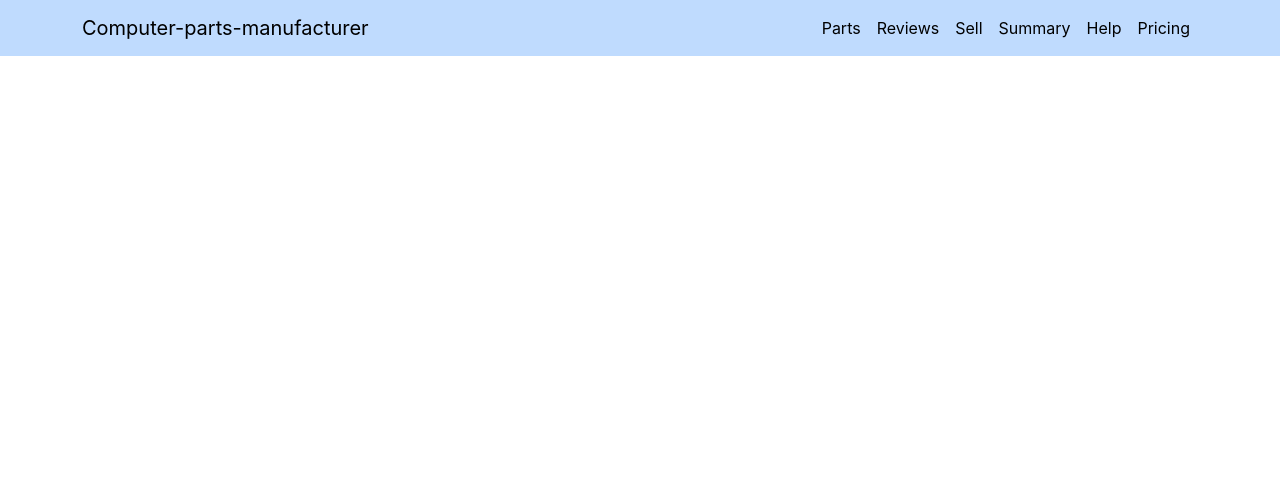
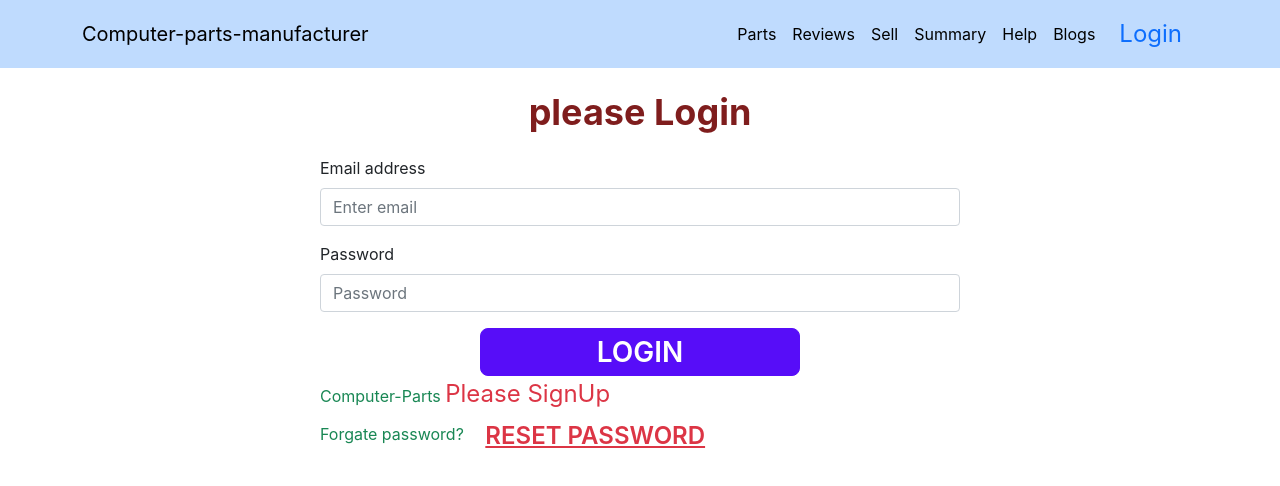
Before and after one commit to zohirul22/Computer-parts-manufacturer-client-side, a React (Create React App) app: page /login in a window 1280 px wide. Shown: the top 486 px of the page. Built offline with nearby package versions, Linux system fonts and the light colour scheme; no server answers.

Commit message:
login and Signup page

```diff
--- a/package.json
+++ b/package.json
@@ -8,9 +8,11 @@
     "@testing-library/user-event": "^13.5.0",
     "bootstrap": "^5.1.3",
     "daisyui": "^2.15.0",
+    "firebase": "^9.8.1",
     "react": "^18.1.0",
     "react-bootstrap": "^2.4.0",
     "react-dom": "^18.1.0",
+    "react-firebase-hooks": "^5.0.3",
     "react-router-dom": "^6.3.0",
     "react-scripts": "5.0.1",
     "web-vitals": "^2.1.4"
--- a/src/App.js
+++ b/src/App.js
@@ -3,6 +3,9 @@ import './App.css';
 import Home from './Page_1/Home/Home/Home';
 import Navber from './Page_1/Home/Navber/Navber';
 import Updatepage from './Page_1/Updatepage/Updatepage';
+import Login from './page_2/Login/Login';
+import RequireAuth from './page_2/RequireAuth/RequireAuth';
+import SignUp from './page_2/SignUp/SignUp';
 
 function App() {
   return (
@@ -12,10 +15,16 @@ function App() {
       <Routes>
 
         <Route path='/' element={<Home></Home>}></Route>
-        <Route path='purchase/:purchaseId' element={<Updatepage></Updatepage>}></Route>
-        <Route></Route>
-        <Route></Route>
-        <Route></Route>
+        <Route path='/home' element={<Home></Home>}></Route>
+        <Route path='purchase/:purchaseId' element={
+          <RequireAuth>
+            <Updatepage></Updatepage>
+          </RequireAuth>
+
+        }></Route>
+        <Route path='/login' element={<Login></Login>}></Route>
+        <Route path='/signup' element={<SignUp></SignUp>}></Route>
+
       </Routes>
     </div>
   );
--- a/src/Page_1/Home/Navber/Navber.js
+++ b/src/Page_1/Home/Navber/Navber.js
@@ -1,7 +1,21 @@
 import React from 'react';
+import { signOut } from 'firebase/auth';
 import { Container, Nav, Navbar } from 'react-bootstrap';
+import { useAuthState } from 'react-firebase-hooks/auth';
+import auth from '../../../firebase.init';
+import { Link } from 'react-router-dom';
+
+
 
 const Navber = () => {
+
+  const [user] = useAuthState(auth);
+
+  const handelSignOut = () => {
+    signOut(auth)
+  }
+
+
   return (
     <Navbar collapseOnSelect expand="lg" className='bg-blue-200' variant="dark" sticky="top">
       <Container>
@@ -17,9 +31,17 @@ const Navber = () => {
             <Nav.Link href="#sell" className='text-black'>Sell</Nav.Link>
             <Nav.Link href="#summary" className='text-black'>Summary</Nav.Link>
             <Nav.Link href="#help" className='text-black'>Help</Nav.Link>
-            <Nav.Link href="#pricing" className='text-black'>Pricing</Nav.Link>
+            <Nav.Link href="#pricing" className='text-black'>Blogs</Nav.Link>
+
 
           </Nav>
+
+          {
+            user ?
+              <button onClick={handelSignOut} className={"btn p-2 btn-info"}>Sign Out</button> :
+              <Nav.Link as={Link} to="login" href="#login" className='fs-4'>Login</Nav.Link>}
+
+
         </Navbar.Collapse>
       </Container>
     </Navbar>
--- /dev/null
+++ b/src/firebase.init.js
@@ -0,0 +1,20 @@
+// Import the functions you need from the SDKs you need
+import { initializeApp } from "firebase/app";
+import { getAuth } from 'firebase/auth';
+// TODO: Add SDKs for Firebase products that you want to use
+// https://firebase.google.com/docs/web/setup#available-libraries
+
+// Your web app's Firebase configuration
+const firebaseConfig = {
+  apiKey: "AIzaSyAy3vHVhW-Y4yuv4XGHskd2CaFzikcmL8M",
+  authDomain: "computers-parts-3b1f4.firebaseapp.com",
+  projectId: "computers-parts-3b1f4",
+  storageBucket: "computers-parts-3b1f4.appspot.com",
+  messagingSenderId: "695406900077",
+  appId: "1:695406900077:web:faeba2be7a2a9e4859e064"
+};
+
+// Initialize Firebase
+const app = initializeApp(firebaseConfig);
+const auth =getAuth(app);
+export default auth;
--- /dev/null
+++ b/src/page_2/Loading/Loading.js
@@ -0,0 +1,12 @@
+import React from 'react';
+import { Spinner } from 'react-bootstrap';
+
+const Loading = () => {
+    return (
+        <div className='w-100 d-flex justify-content-center align-items-center'>
+            <Spinner animation="border" size="sm" />
+        </div>
+    );
+};
+
+export default Loading;
--- /dev/null
+++ b/src/page_2/Login/Login.js
@@ -0,0 +1,97 @@
+import React, { useRef } from 'react';
+import { Button, Form } from 'react-bootstrap';
+import { Link, useLocation, useNavigate } from 'react-router-dom';
+import { useSendPasswordResetEmail, useSignInWithEmailAndPassword } from 'react-firebase-hooks/auth';
+import auth from '../../firebase.init';
+
+const Login = () => {
+
+    const location = useLocation();
+    let from = location.state?.from?.pathname || "/";
+
+    const [
+        signInWithEmailAndPassword,
+        user,
+        loading,
+        error,
+    ] = useSignInWithEmailAndPassword(auth);
+
+
+    const [sendPasswordResetEmail, sending] = useSendPasswordResetEmail(auth);
+
+
+    let errorHandel;
+    if (user) {
+        errorHandel =
+            <div>
+                <p className='text-danger'>Error: {error?.message}</p>
+            </div>
+            ;
+    }
+
+/************* * email password ref***************** */
+const emailref = useRef('');
+const passwordref = useRef('');
+const navigate = useNavigate()
+
+const handelAddToSubmit = (event) => {
+    event.preventDefault();
+    const email = emailref.current.value;
+    const password = passwordref.current.value;
+    signInWithEmailAndPassword(email, password)
+}
+
+
+    /************* * email password ref***************** */
+
+    const resetPassword = async () => {
+        const email = emailref.current.value;
+        await sendPasswordResetEmail(email);
+
+    }
+
+
+    const navigateRegister = (event) => {
+        navigate('/signup')
+    }
+
+    if (user) {
+        navigate(from, { replace: true });
+    }
+
+
+
+
+    return (
+        <div id='login' className="mx-auto w-50" style={{ height: "100vh" }}>
+            <h1 className='text-center text-red-900 text-4xl font-bold my-4'> please Login</h1>
+            <div>
+                <Form onSubmit={handelAddToSubmit}>
+                    <Form.Group className="mb-3" controlId="formBasicEmail">
+                        <Form.Label>Email address</Form.Label>
+                        <Form.Control ref={emailref} type="email" placeholder="Enter email" required />
+                        <Form.Text className="text-muted">
+
+                        </Form.Text>
+                    </Form.Group>
+
+                    <Form.Group className="mb-3" controlId="formBasicPassword">
+                        <Form.Label>Password</Form.Label>
+                        <Form.Control ref={passwordref} type="password" placeholder="Password" required />
+                    </Form.Group>
+
+                    <Button className='mx-auto d-block w-50 fs-3' variant="primary" type="submit">
+                        Login
+                    </Button>
+                </Form>
+                {errorHandel}
+                <p className='text-success'>Computer-Parts <Link to={'/signup'} className='text-danger fs-4 ' onClick={navigateRegister} >Please SignUp</Link> </p>
+                {/* reset password */}
+                <p className='text-success'>Forgate password? <button to={'/signup'} className='text-danger fs-4 btn btn-link' onClick={resetPassword} >Reset Password</button> </p>
+            </div>
+
+        </div>
+    );
+};
+
+export default Login;
--- /dev/null
+++ b/src/page_2/RequireAuth/RequireAuth.js
@@ -0,0 +1,21 @@
+import React from 'react';
+import { useAuthState } from 'react-firebase-hooks/auth';
+import { Navigate, useLocation } from 'react-router-dom';
+import auth from '../../firebase.init';
+import Loading from '../Loading/Loading';
+
+const RequireAuth = ({ children }) => {
+    const [user ,loading] = useAuthState(auth);
+    const location = useLocation();
+
+    if (loading) {
+        return <Loading></Loading>
+    }
+
+   if (!user) {
+        return <Navigate to="/login" state={{ from: location }} replace />;
+    }
+
+    return children;
+}
+export default RequireAuth;
--- /dev/null
+++ b/src/page_2/SignUp/SignUp.js
@@ -0,0 +1,82 @@
+import React, { useRef } from 'react';
+import { Button, Form } from 'react-bootstrap';
+import { useCreateUserWithEmailAndPassword } from 'react-firebase-hooks/auth';
+import { Link, Navigate, useNavigate } from 'react-router-dom';
+import auth from '../../firebase.init';
+
+const SignUp = () => {
+
+    const [
+        createUserWithEmailAndPassword,
+        user,
+        loading,
+        error,
+    ] = useCreateUserWithEmailAndPassword(auth);
+
+
+    const nameRef = useRef('');
+    const emailRef = useRef('');
+    const passwordRef = useRef('');
+    const navigate = useNavigate();
+
+
+    const handelAddToSubmit = async (event) => {
+        event.preventDefault();
+        const name = nameRef.current.value;
+        const email = emailRef.current.value;
+        const password = passwordRef.current.value;
+        createUserWithEmailAndPassword(email,password)
+
+    }
+
+    const handelRegistar = (event) => {
+        Navigate('/login');
+    }
+    if (user) {
+        navigate('/home')
+    }
+
+    let errorHandel;
+    if (user) {
+        errorHandel =
+            <div>
+                <p className='text-danger'>Error: {error?.message}</p>
+            </div>
+            ;
+    }
+
+
+
+
+    return (
+        <div className='w-50 mx-auto'>
+        <h1 className='text-center  text-success'>Registar</h1>
+        <Form onSubmit={handelAddToSubmit}>
+            <Form.Group className="mb-3" >
+                <Form.Label>Your Name</Form.Label>
+                <Form.Control ref={nameRef} type="name" placeholder="Your Name" required />
+            </Form.Group>
+            <Form.Group className="mb-3" controlId="formBasicEmail">
+                <Form.Label>Email address</Form.Label>
+                <Form.Control ref={emailRef} type="email" placeholder="Enter email" required />
+            </Form.Group>
+
+            <Form.Group className="mb-3" controlId="formBasicPassword">
+                <Form.Label>Password</Form.Label>
+                <Form.Control ref={passwordRef} type="password" placeholder="Password" required />
+            </Form.Group>
+
+            {errorHandel}
+            <Button className='mx-auto d-block w-50' variant="primary" type="submit">
+                <span >SignUp</span>
+            </Button>
+        </Form>
+        <p className='text-success'>Already have an account? <Link to={'/login'}
+            className='text-danger fs-4 ' onClick={handelRegistar} >Please Login</Link> </p>
+
+
+    </div>
+    );
+};
+
+export default SignUp;
```
Also changed, not shown: src/page_2/Login/Login.css (added), src/page_2/SignUp/SignUp.css (added), src/page_2/Social/Social.js (added), 1 other file (tests, documents, lock files or other folders).
